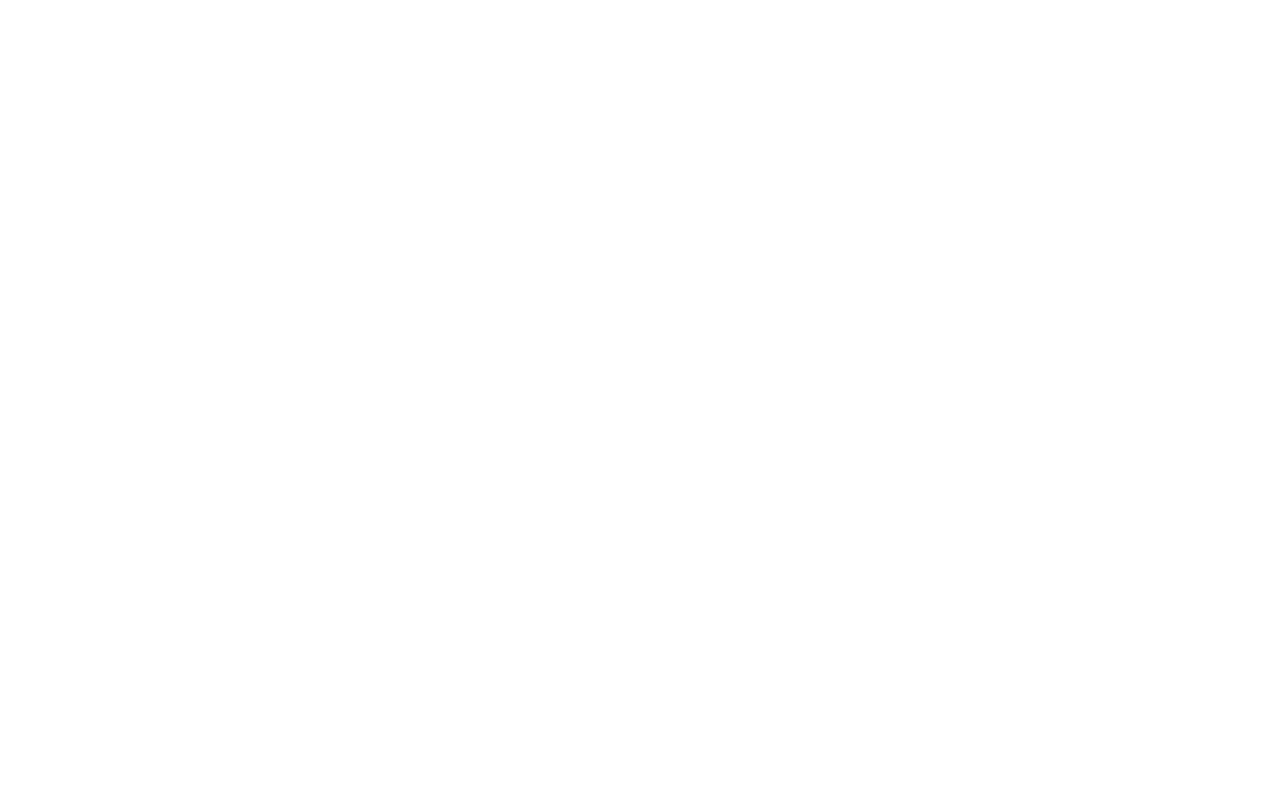
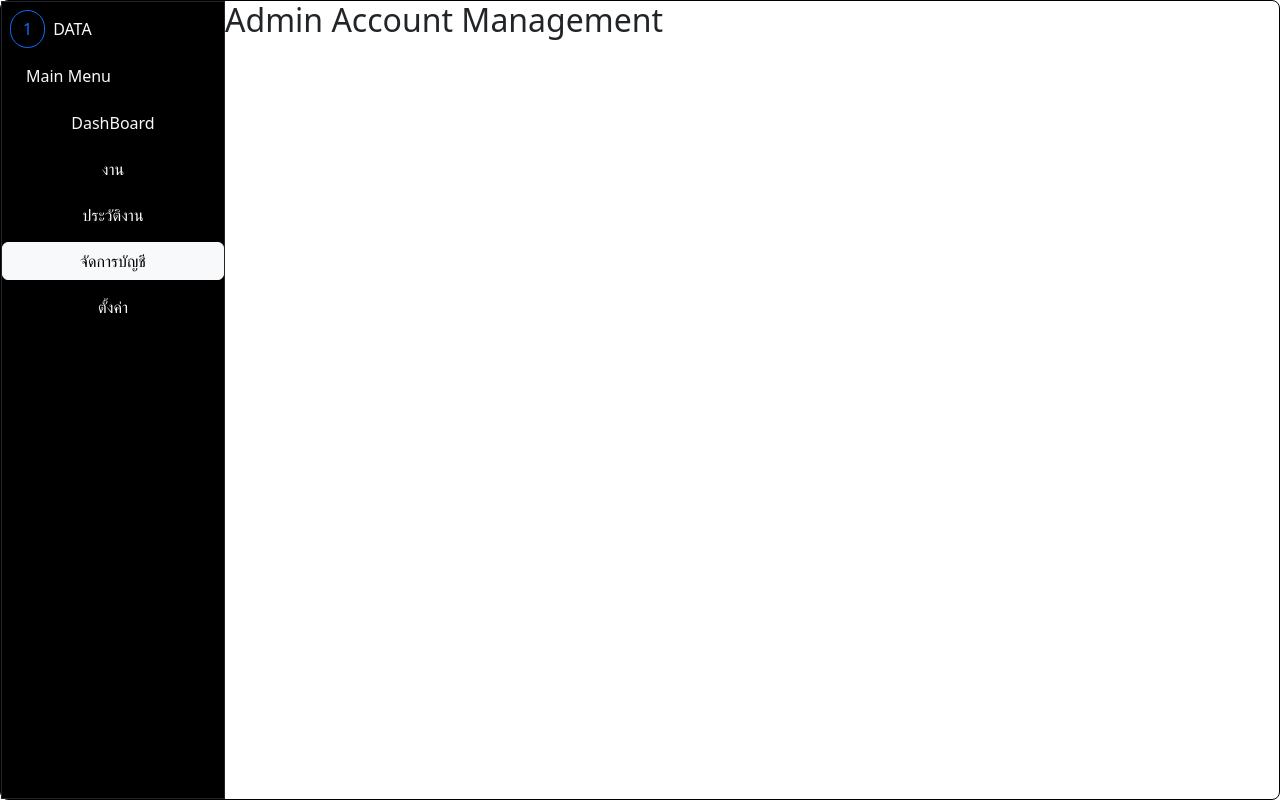
Before and after one commit to Phanukon01/TechjobTechJai, a React (Vite) app: page /login/account in a window 1280 px wide. Before the commit this address had no page. Built offline with nearby package versions, Linux system fonts and the light colour scheme.

Commit message:
FIx admin

```diff
--- /dev/null
+++ b/src/Admin/AdminAccount.jsx
@@ -0,0 +1,12 @@
+
+
+const AdminAccount = () => {
+  return (
+    <div>
+      <h2>Admin Account Management</h2>
+      {/* Add your account management components here */}
+    </div>
+  );
+}
+
+export default AdminAccount;
--- a/src/App.jsx
+++ b/src/App.jsx
@@ -8,6 +8,7 @@
 import AdminRecord from "./Admin/AdminRecord.jsx";
 import AdminSetting from "./Admin/AdminSetting.jsx";
 import AdminWork from "./Admin/AdminWork.jsx";
+import AdminAccount from "./Admin/AdminAccount.jsx";
 
 
 
@@ -47,6 +48,7 @@
           <Route path="work" element={<AdminWork />} />
           <Route path="record" element={<AdminRecord />} />
           <Route path="setting" element={<AdminSetting />} />
+          <Route path="account" element={<AdminAccount />} />
           <Route
             path="/admin"
             element={
--- a/src/Menu/AppNavbar.jsx
+++ b/src/Menu/AppNavbar.jsx
@@ -11,12 +11,15 @@
 
     return (
         <div className="border-1" style={{width: '14rem', backgroundColor: 'black'}}>
+
+
             <div className="d-flex align-items-center">
                 <Link to="/setting">
                     <button className="btn btn-outline-primary m-2 rounded-5">1</button>
                 </Link>
                 <span className='text-light'>DATA</span>
             </div>
+
             <p className='mt-2 text-light mx-4'>Main Menu</p>
 
             <Link to="/admin">
@@ -27,7 +30,6 @@
                     DashBoard
                 </button>
             </Link>
-
             <Link to="/work">
                 <button
                     className={`btn mb-2 w-100 ${activeMenu === '/work' ? 'btn-light' : 'text-light'}`}
--- a/src/pages/Dashboard.jsx
+++ /dev/null
@@ -1,11 +0,0 @@
-export default function Dashboard({ user }) {
-  return (
-    <div className="min-h-screen bg-gray-100 p-8">
-      <div className="max-w-4xl mx-auto bg-white rounded-2xl shadow-lg p-6">
-        <h1 className="text-3xl font-bold">Dashboard</h1>
-        <p className="mt-4">Welcome, {user?.username}</p>
-        <p className="text-sm text-blue-600">Role: {user?.role}</p>
-      </div>
-    </div>
-  );
-}
--- a/src/pages/Login.jsx
+++ b/src/pages/Login.jsx
@@ -19,7 +19,7 @@
     alert(`Login สำเร็จในฐานะ ${role}`);
 
     // ไปหน้า Dashboard
-    navigate("/dashboard");
+    navigate("/AdminDashboard");
   };
 
   return (
```
